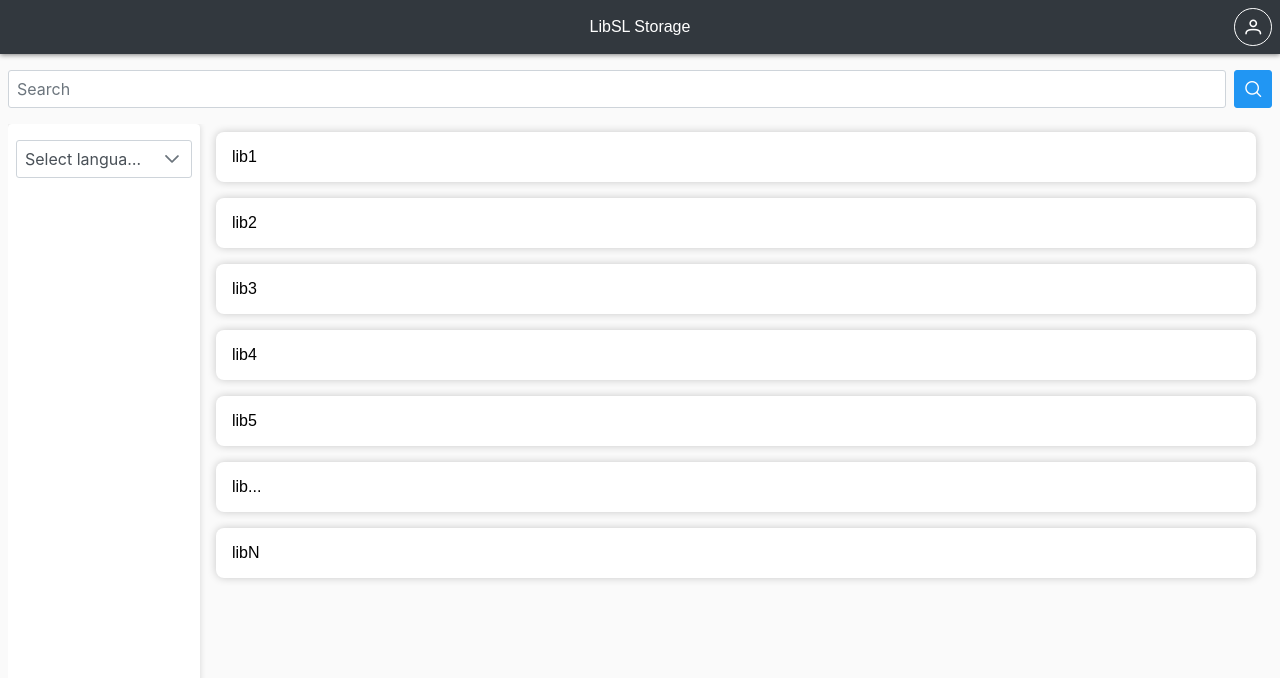
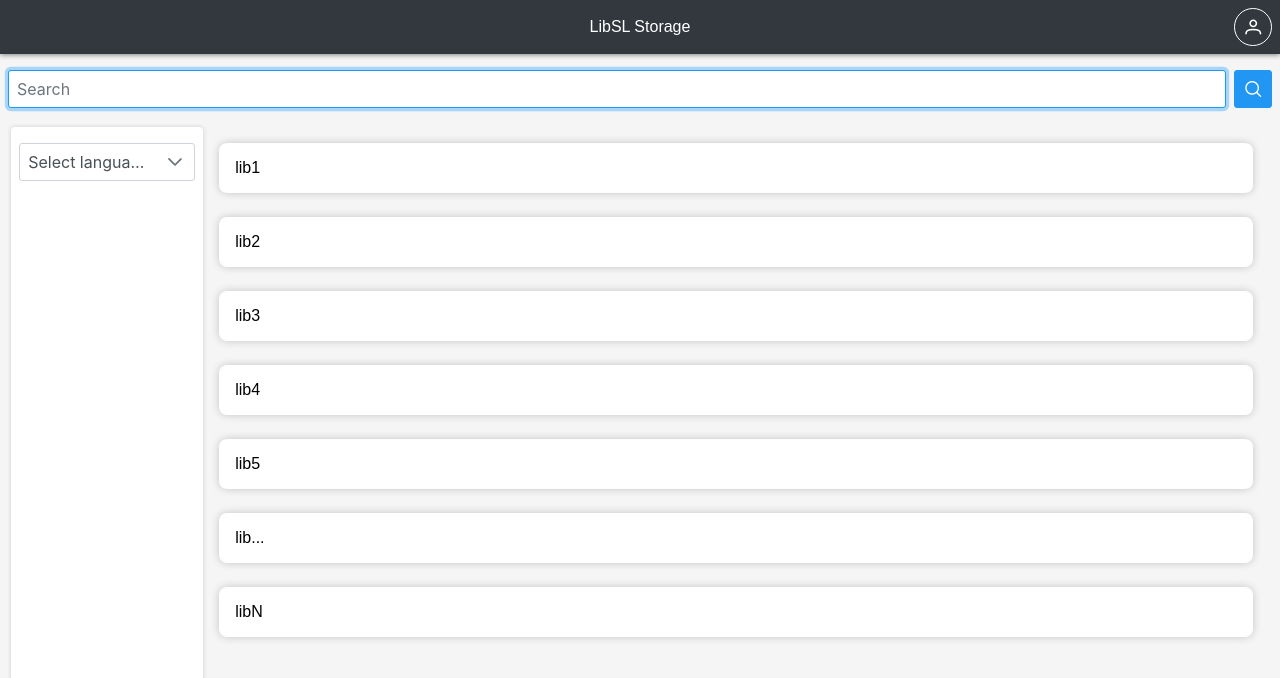
Before and after one commit to libsl-storage/libsl-storage-ui, a Vue app: page / in a window 1280 px wide. Shown: the top 678 px of the page. Built offline with nearby package versions, Linux system fonts and the light colour scheme.

Commit message:
file added highlight.js

```diff
--- a/src/App.vue
+++ b/src/App.vue
@@ -22,6 +22,7 @@ html, body {
 	height: 100%;
 	margin: 0;
 	font-family: sans-serif;
+	-webkit-overflow-scrolling: auto; /* disable the inertial scrolling (mobile) */
 }
 
 #app {
--- a/src/components/LibSLCodeEditor.vue
+++ b/src/components/CodeEditor/LibSLCodeEditor.vue
@@ -31,6 +31,7 @@
 </template>
 
 <script>
+import wordlist from '@/components/CodeEditor/highlight'
 export default {
     props: {
         content: {
@@ -43,6 +44,7 @@ export default {
         }
     },
     mounted() {
+        // sync scroll in textarea, pre and row counter
         let code_el = document.getElementById("code")
         let row_counter_el = document.getElementById("row-counter")
         let highlighter_el = document.getElementById("highlighter")
@@ -53,6 +55,10 @@ export default {
             highlighter_el.scrollLeft = code_el.scrollLeft
         })
 
+        // load code highlight
+        this.key_words = RegExp(`(^|\\s|\\t|\\b)(${wordlist.join("|")})(\\s|\\t|\\b|$)`, "g")
+
+        // show initial content
         this.code = this.content
     },
     updated() {
@@ -71,7 +77,7 @@ export default {
             row_counter_content: "1",
             code: "",
             new_cursor_pos: null, // set the cursor after pressing Tab or Enter
-            key_words: /(^|\s|\t|\b)(library|import|types|automaton|fun|target|var|state|finishstate|new|shift|this|action|result|if|else|when)(\s|\t|\b|$)/g
+            key_words: null
         }
     },
     methods: {
@@ -102,6 +108,10 @@ export default {
             this.code = before_enter + "\n" + line_prefix + after_enter
             if (this.code.at(-1) == "\n") this.code += " " // for <pre />
             this.new_cursor_pos = code_el.selectionStart + 1 + line_prefix.length
+
+            // forced textarea scrolling
+            code_el.blur()
+            code_el.focus()
         }
     },
     watch: {
--- /dev/null
+++ b/src/components/CodeEditor/highlight.js
@@ -0,0 +1,19 @@
+export default [
+    "library",
+    "import",
+    "types",
+    "automaton",
+    "fun",
+    "target",
+    "var",
+    "state",
+    "finishstate",
+    "new",
+    "shift",
+    "this",
+    "action",
+    "result",
+    "if",
+    "else",
+    "when"
+]
--- a/src/components/Search/LibPage.vue
+++ b/src/components/Search/LibPage.vue
@@ -15,7 +15,7 @@
 </template>
 
 <script>
-import LibSLCodeEditor from '@/components/LibSLCodeEditor.vue'
+import LibSLCodeEditor from '@/components/CodeEditor/LibSLCodeEditor.vue'
 export default {
     name: "v-lib-page",
     components: {
--- a/src/components/Search/Search.vue
+++ b/src/components/Search/Search.vue
@@ -1,7 +1,7 @@
 <template>
     <div id="search">
         <div id="search-panel">
-            <InputText id="search-field" v-model="search_query" placeholder="Search" @keyup.enter="search" />
+            <InputText id="search-field" v-model="search_query" placeholder="Search" @keyup.enter="search" autofocus />
             <Button id="search-btn" icon="pi pi-search" title="Search" @click="search" />
             <Button v-show="isMobile" id="search-options-btn" icon="pi pi-sliders-h" title="Search options"
                 @click="search_options_mobile_visible = !search_options_mobile_visible" />
@@ -86,6 +86,7 @@ export default {
     display: flex;
     flex: 1;
     margin: 1em 0em;
+    padding: 0.2em 0.2em;
     overflow: auto;
 }
 
@@ -96,14 +97,14 @@ export default {
     padding: 1em 0.5em;
     border-radius: 0.25em;
     background-color: white;
-    box-shadow: 0 0 6px 0 rgba(0, 0, 0, 0.15);
+    box-shadow: 0px 0px 4px 1px rgba(0, 0, 0, 0.1);
     overflow: auto;
 }
 
 .search-options-panel-mobile {
     position: absolute;
     left: -120%; /* closed */
-    height: 100%;
+    height: 98%;
     width: 100% !important;
     transition-duration: 0.3s;
 }
@@ -116,7 +117,7 @@ export default {
     display: flex;
     flex-flow: column;
     flex: 1;
-    padding: 0em 1em 1em 1em;
+    padding: 1em;
     overflow: auto;
 }
 </style>
--- a/src/components/Search/SearchResultItem.vue
+++ b/src/components/Search/SearchResultItem.vue
@@ -22,7 +22,7 @@ export default {
 .search-result-item {
     display: flex;
     padding: 1em;
-    margin: 0.5em 0em;
+    margin-bottom: 1.5em;
     border-radius: 0.5em;
     background-color: white;
     box-shadow: 0 0 8px 0 rgba(0, 0, 0, 0.2);
@@ -30,6 +30,6 @@ export default {
 
 .search-result-item:hover {
     cursor: pointer;
-    box-shadow: 0 0 8px 0 rgba(0, 0, 0, 0.4);
+    box-shadow: 0 0 8px 0 rgba(0, 0, 0, 0.3);
 }
 </style>
--- a/src/views/LibSLStorage.vue
+++ b/src/views/LibSLStorage.vue
@@ -60,7 +60,7 @@ export default {
 #main {
     display: flex;
     flex: 1;
-    background-color: rgb(250, 250, 250);
+    background-color: rgb(245, 245, 245); /* #eff3f8; */
     overflow: auto;
 }
 </style>
```
Also changed, not shown: 1 other file (tests, documents, lock files or other folders).
